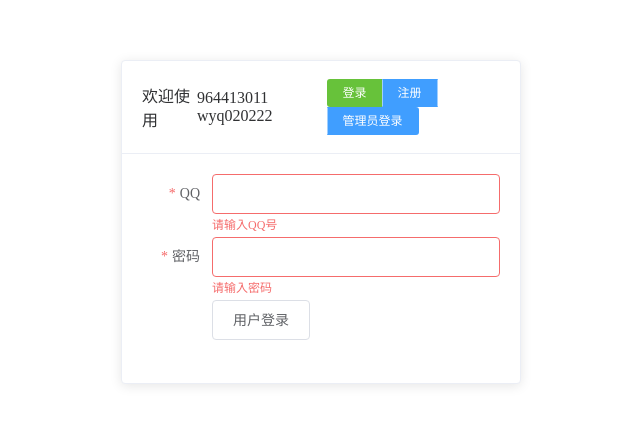
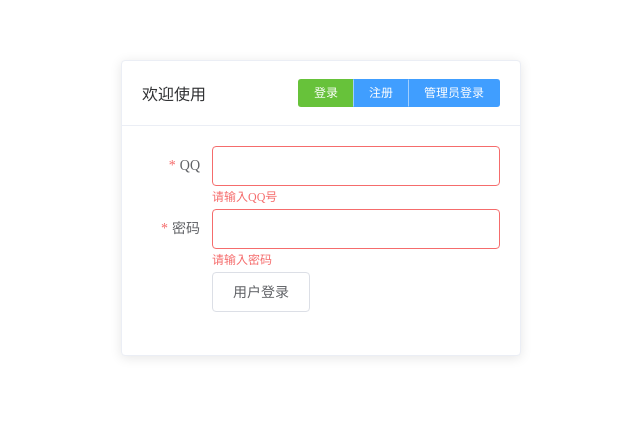
Before and after one commit to KazeLiu/illustrators-support-web, a Vue app: page /#/login in a window 1280 px wide. Shown: the part 140-564 px from the top of the page, without its empty margins (319-959 px from the left). Built offline with nearby package versions, Linux system fonts and the light colour scheme.

Commit message:
删除dom

```diff
--- a/src/views/Login.vue
+++ b/src/views/Login.vue
@@ -4,7 +4,7 @@
     <el-card class="box-card">
       <div slot="header" class="clearfix">
         <span>欢迎使用</span>
-        <span>964413011 wyq020222</span>
+<!--        <span>964413011 wyq020222</span>-->
         <span class="fr">
          <el-button-group>
             <el-button size="mini" :type="index == loginType?'success':'primary'" v-for="(item,index) in loginTypeValue"
```
